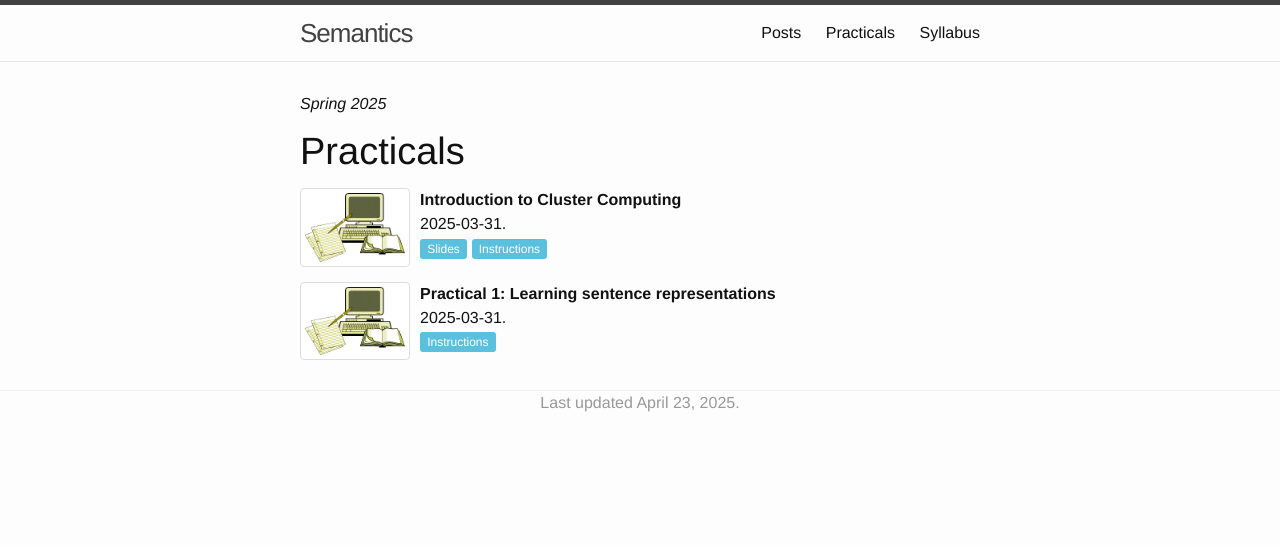
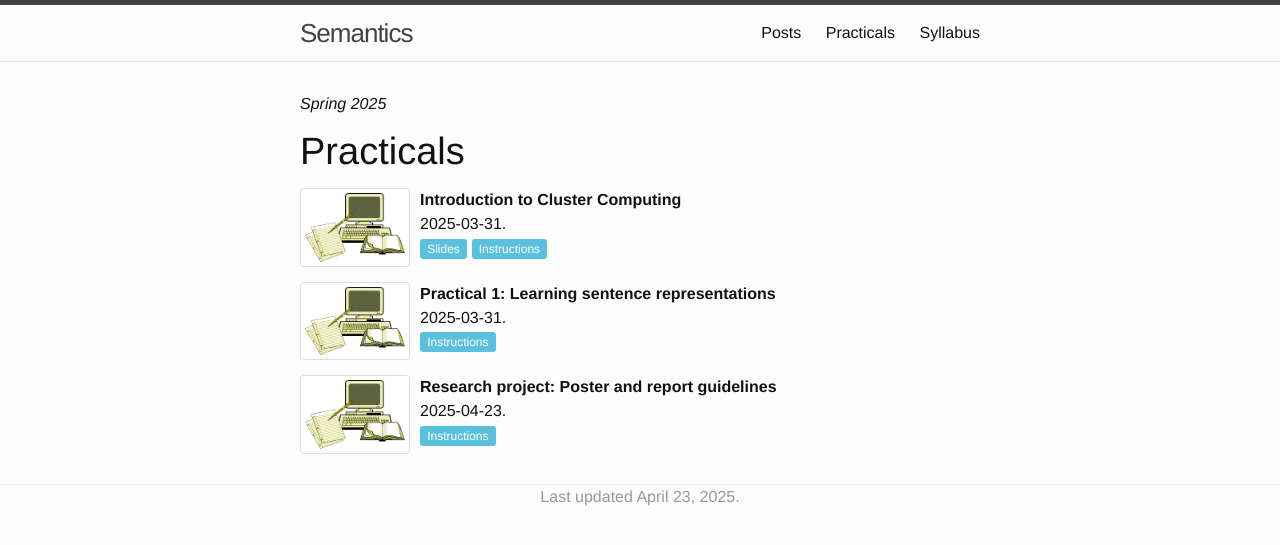
Before and after one commit to cl-illc/semantics-2025, a Jekyll site: the page built from practicals.md, in a window 1280 px wide. Shown: the top 545 px of the page. Built offline with Jekyll 4.4.1, drawn with Linux system fonts in a browser that asks for light colours.

Commit message:
Update assignments.yml

```diff
--- a/_data/2025/assignments.yml
+++ b/_data/2025/assignments.yml
@@ -29,3 +29,19 @@
   slides:
   data:
   code:
+
+-
+  layout: lecture
+  selected: y
+  date: 2025-04-23
+  img: prac
+  uid: practical2
+  title: "Research project: Poster and report guidelines"
+  note:
+  abstract:
+  background:
+  discussion:
+  instructions: https://cl-illc.github.io/semantics-2020/info/2020/05/12/FinalEval.html
+  slides:
+  data:
+  code:
```
